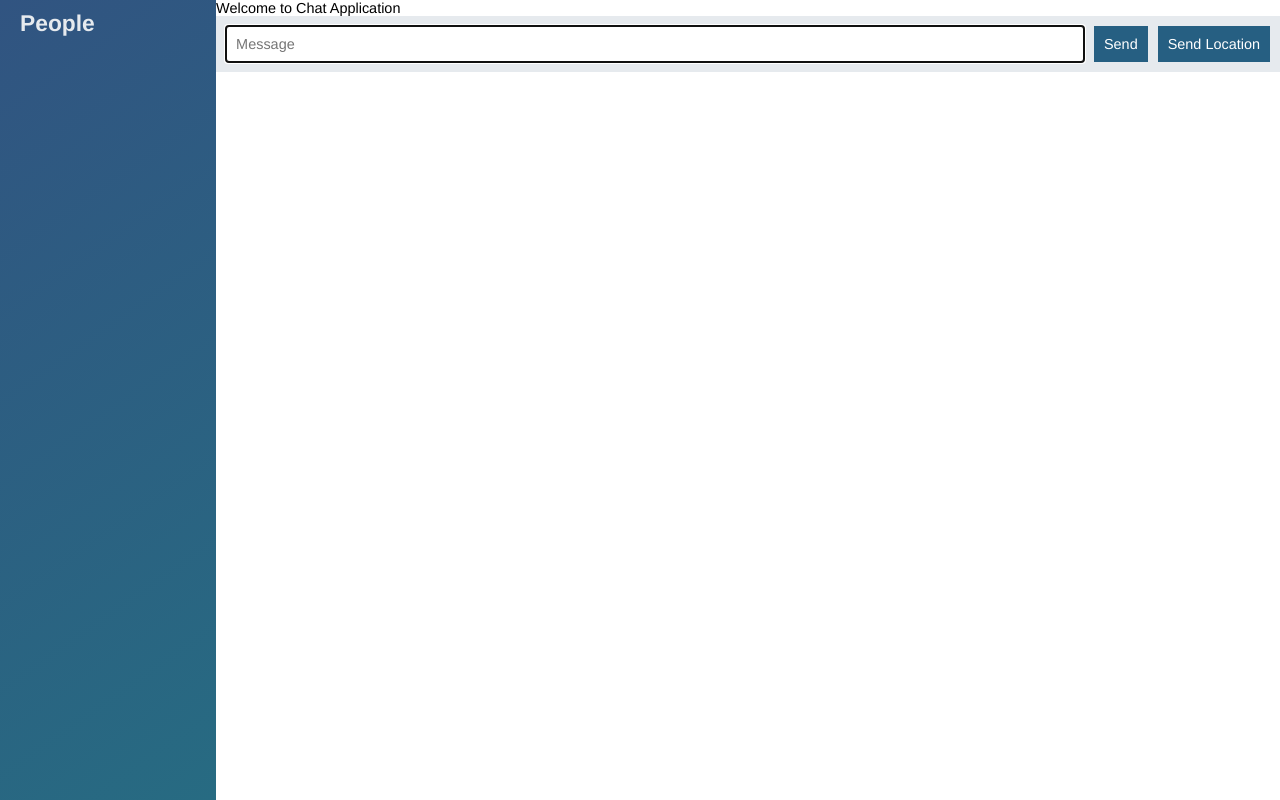
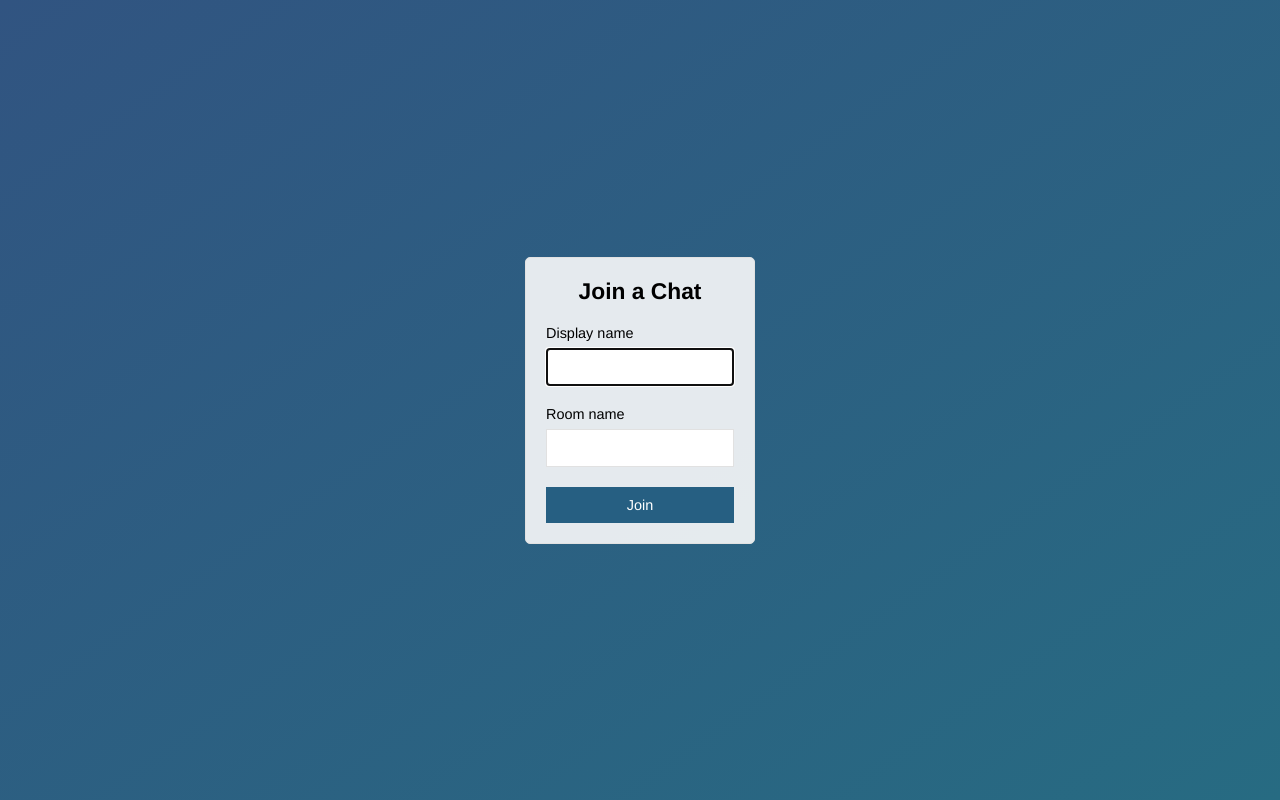
Before and after one commit to tanat1994/node-chat-app, a website: page public/index.html in a window 1280 px wide. Drawn offline with nearby package versions, Linux system fonts and the light colour scheme; no server answers.

Commit message:
Add join page that submit to chat page

```diff
--- a/public/index.html
+++ b/public/index.html
@@ -1,56 +1,32 @@
 <!DOCTYPE html>
 <html>
-  <head>
-    <meta charset="utf-8">
-    <link rel="stylesheet" href="/css/styles.css"/>
-  </head>
 
-  <body class="chat">
+<head>
+  <meta charset="utf-8">
+  <title>Join | ChatApp</title>
+  <meta name="viewport" content="width=device-width, initial-scale=1, user-scalable=no">
+  <link rel="stylesheet" href="/css/styles.css"/>
+</head>
 
-    <div class="chat__sidebar">
-      <h3>People</h3>
-      <div id="users"></div>
-    </div>
+<body class="centered-form">
+  <div class="centered-form__form">
+    <form action="/chat.html">
+      <div class="form-field">
+        <h3>Join a Chat</h3>
+      </div>
+      <div class="form-field">
+        <label>Display name</label>
+        <input type="text" name="name" autofocus/>
+      </div>
+      <div class="form-field">
+        <label>Room name</label>
+        <input type="text" name="room"/>
+      </div>
+      <div class="form-field">
+        <button>Join</button>
+      </div>
+    </form>
+  </div>
+</body>
 
-    <div class="chat__main">
-      <p id="welcome">Welcome to Chat Application</p>
-      <ol id='messages' style="list-style-type:decimal; display: block;"></ol>
-
-      <div class="chat__footer">
-        <form id="message-form">
-          <input name="message" type="text" placeholder="Message" autofocus autocomplete="off"/>
-          <button>Send</button>
-        </form>
-        <button id="send-location">Send Location</button>
-      </div>
-    </div>
-
-    <script id="message-template" type="text/template">
-      <li class="message">
-        <div class="message__title">
-          <h4>{{from}}</h4>
-          <span>{{createdAt}}</span>
-        </div>
-
-        <div class="message__body">
-          <p>{{text}}</p>
-        </div>
-      </li>
-    </script>
-
-    <script id="location-template" type="text/template">
-      <li class="message">
-        <div class="message__title">
-          <h4>{{from}}</h4>
-          <a href="{{url}}" target="_blank">My current location</a>
-        </div>
-      </li>
-    </script>
-
-    <script src="/socket.io/socket.io.js"></script>
-    <script src="/js/libs/jquery.min.js"></script>
-    <script src="/js/libs/moment.js"></script>
-    <script src="/js/libs/mustache.js"></script>
-    <script src="/js/index.js"></script>
-  </body>
 </html>
```
Also changed, not shown: public/chat.html (added, +58 -0 lines), public/js/chat.js (renamed from public/js/index.js).
